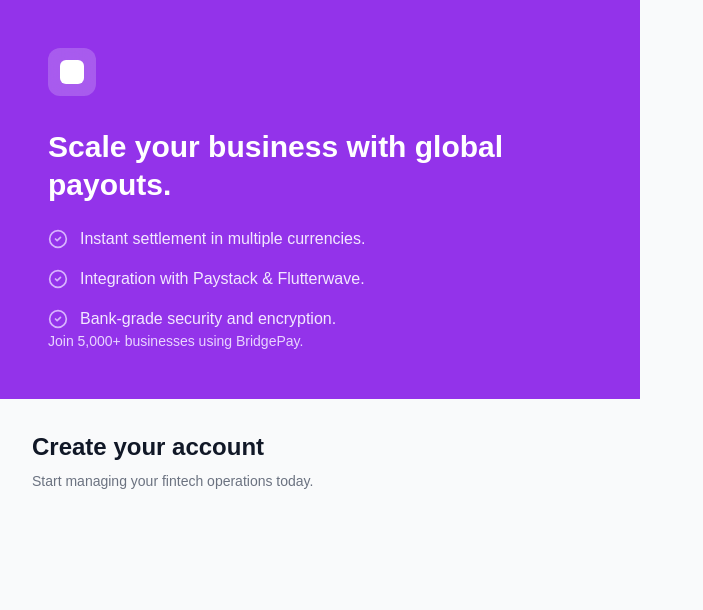
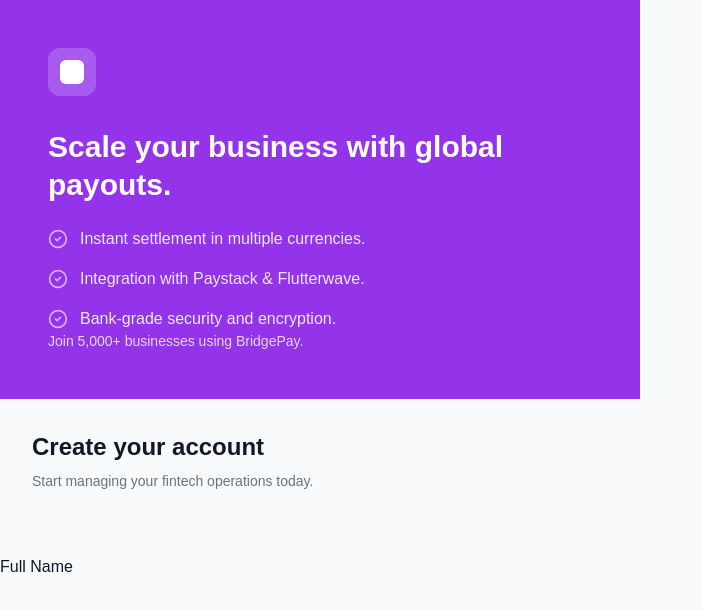
Before and after one commit to Abusadiq006/bridge-pay-dashboard, a React (Vite) app: page /Signup in a window 1280 px wide. Shown: the top 610 px of the page, without its empty margins (0-703 px from the left). Built offline with nearby package versions, Linux system fonts and the light colour scheme; a web font is replaced by a local one.

Commit message:
initiating label

```diff
--- a/src/pages/Signup.jsx
+++ b/src/pages/Signup.jsx
@@ -61,7 +61,12 @@
                     </div>
                 </div>
 
-                <form onSubmit={handleSubmit} className=""></form>
+                <form onSubmit={handleSubmit} className="">
+                    {/* Full Name */}
+                    <div>
+                        <label >Full Name</label>
+                    </div>
+                </form>
 
             </div>
         </div>
```
